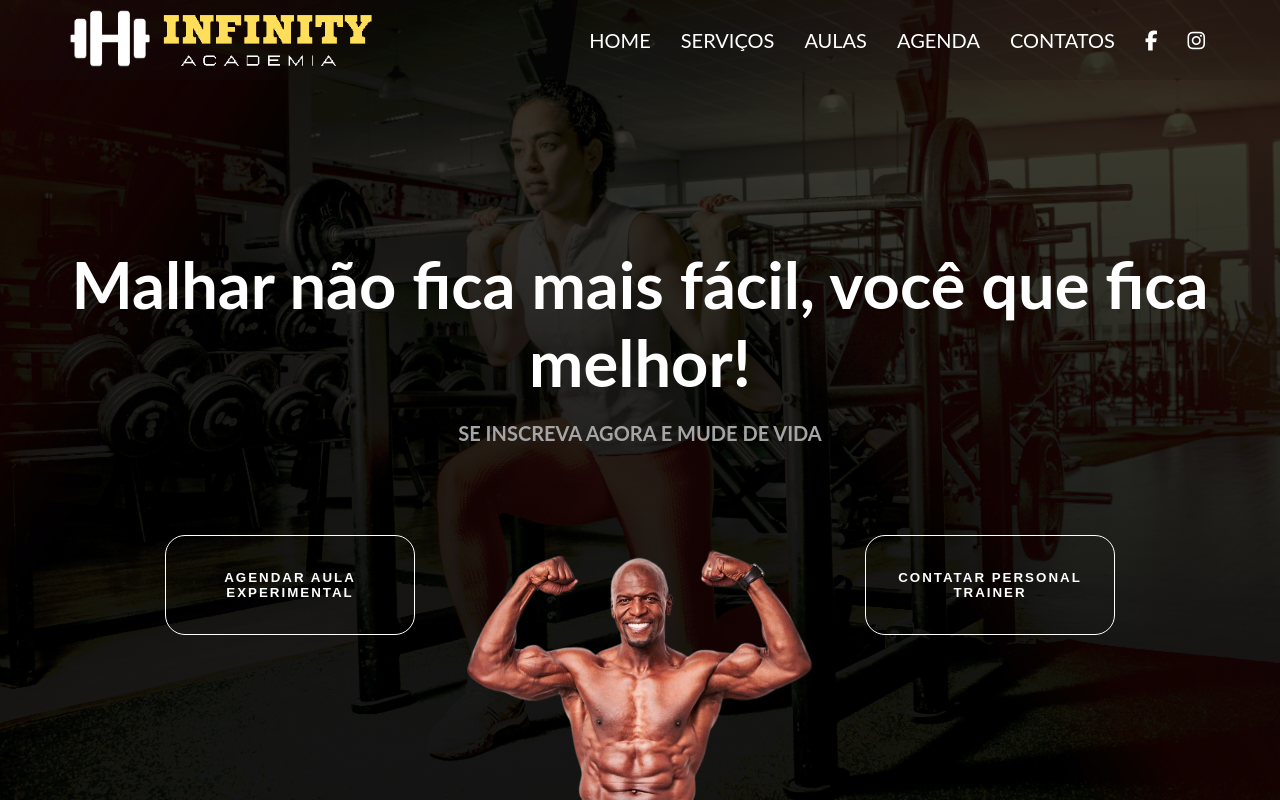
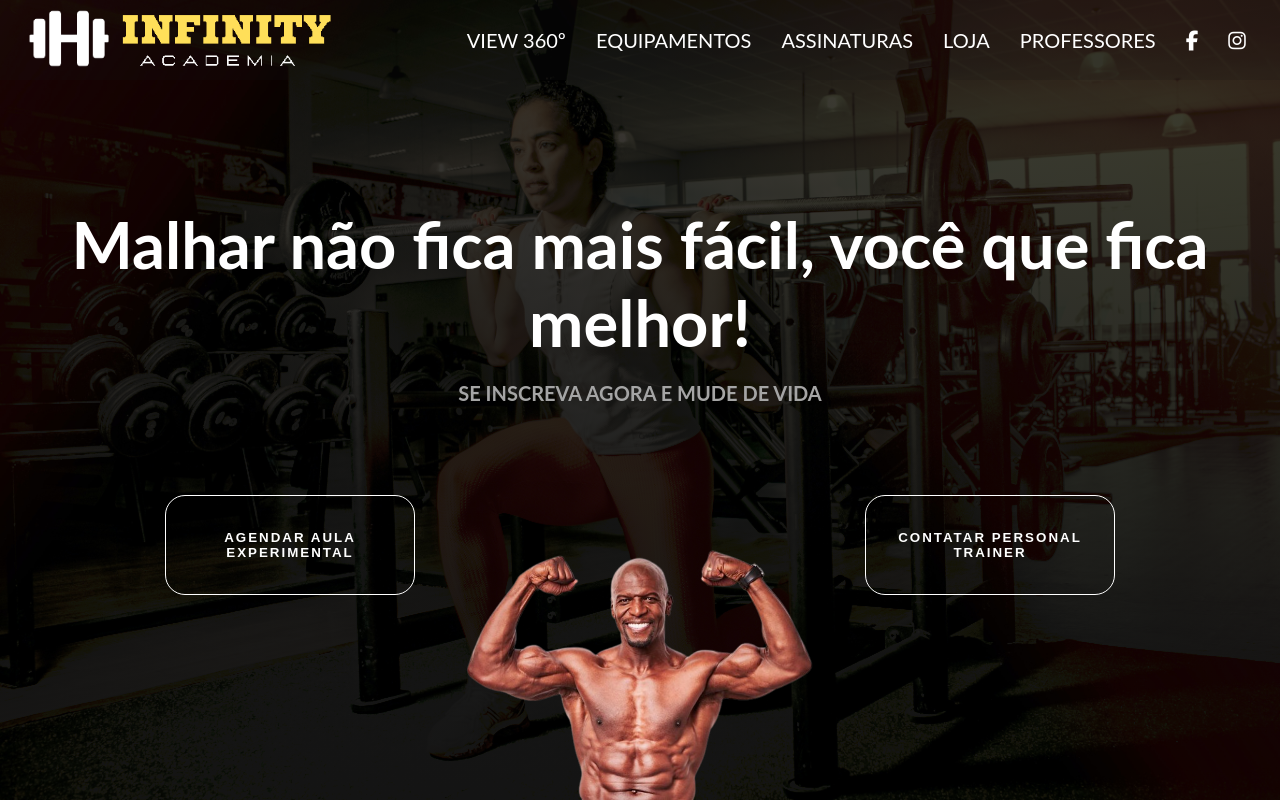
Before and after one commit to Bruno-SSC/Academia-infinity, a PHP site: page /HTML/index.html in a window 1280 px wide. Run offline with PHP 8.4, Linux system fonts and the light colour scheme; some libraries are stand-ins or nearby versions.

Commit message:
me livrei de alguns insetos

```diff
--- a/CSS/style.css
+++ b/CSS/style.css
@@ -32,8 +32,8 @@ Minhas anotações
 /* graças a isso fica fácil definir o tamanho de cada 'parte' da tela */
 
 html {
-    width: 100vw;
-    height: 100vh;
+    max-width: 100vw;
+    max-height: 100vh;
     font-size: 62.5%;
     color: white;
     font-family: 'Lato', sans-serif;
@@ -155,7 +155,7 @@ body {
 /*Centro - conteúdo principal*/
 
 .principal {
-    height: 90vh;
+    height: 80vh;
     display: flex;
     flex-direction: column;
     justify-content: center;
--- a/HTML/index.html
+++ b/HTML/index.html
@@ -23,11 +23,11 @@
 
             <div class="nav">
                 <nav class="navbar">
-                    <a href="#">home</a>
-                    <a href="#">serviços</a>
-                    <a href="#">aulas</a>
-                    <a href="#">agenda</a>
-                    <a href="#">contatos</a>
+                    <a href="#">View 360º</a>
+                    <a href="#">Equipamentos</a>
+                    <a href="#">Assinaturas</a>
+                    <a href="#">Loja</a>
+                    <a href="#">Professores</a>
                     <a><i class="fa-brands fa-facebook-f"></i></a>
                     <a><i class="fa-brands fa-instagram"></i></a>
                 </nav>
```
Also changed, not shown: GitHub/readme.md (deleted).
